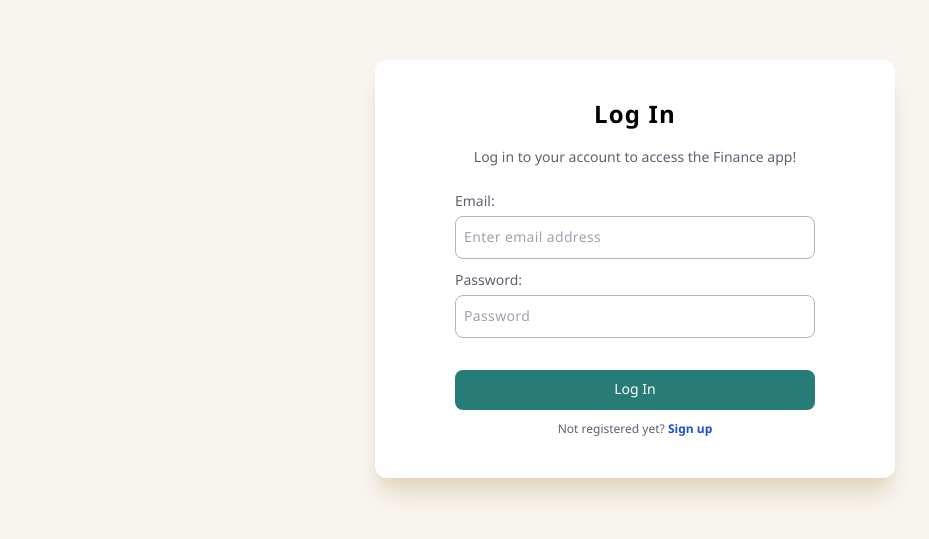
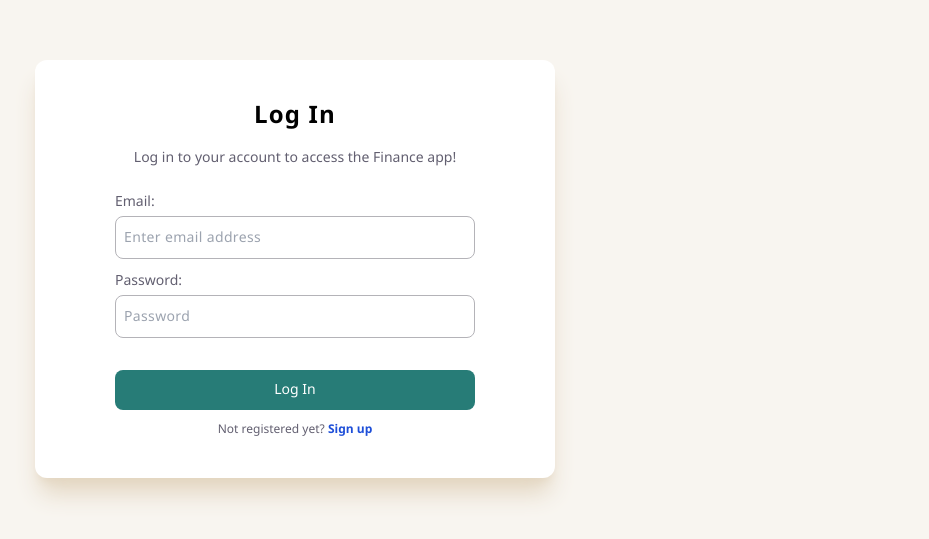
Before and after one commit to anttiromppanen/fm-personal-finance, a Next.js app: page /login in a window 1280 px wide. Shown: the part 131-670 px from the top of the page, without its empty margins (5-934 px from the left). Built offline with nearby package versions, Linux system fonts and the light colour scheme; no server answers.

Commit message:
sidenav v0.01

```diff
--- a/src/app/layout.tsx
+++ b/src/app/layout.tsx
@@ -1,6 +1,7 @@
 import type { Metadata } from "next";
 import { DM_Serif_Display, Inter, Noto_Sans_Arabic } from "next/font/google";
 import "./globals.css";
+import Sidenav from "@/components/Sidenav";
 
 const arabic = Noto_Sans_Arabic({
   subsets: ["arabic"],
@@ -26,7 +27,7 @@ export default function RootLayout({
   return (
     <html lang="en">
       <body className={`${arabic.variable} ${serif.variable}`}>
-        <div className="w-full px-4 md:px-10 font-arabic">{children}</div>
+        <div className="w-full px-4 md:px-10 font-arabic flex">{children}</div>
       </body>
     </html>
   );
--- /dev/null
+++ b/src/components/Sidenav/index.tsx
@@ -0,0 +1,11 @@
+import React from "react";
+
+function Sidenav() {
+  return (
+    <div className="bg-primaryDark text-primaryLightGrey w-[400px] min-h-screen">
+      Sidenav
+    </div>
+  );
+}
+
+export default Sidenav;
```
